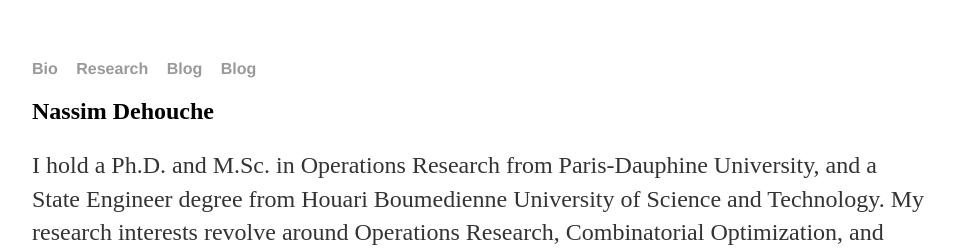
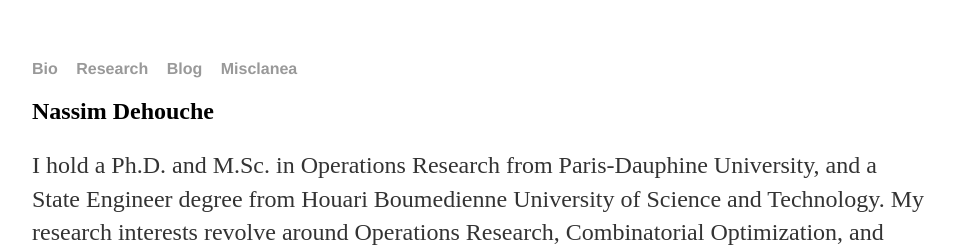
Before and after one commit to ndehouche/ndehouche.github.io, a Jekyll site: the page built from index.html, in a window 1280 px wide. Shown: the top 252 px of the page, without its empty margins (160-1114 px from the left). Built offline with Jekyll 4.4.1, drawn with Linux system fonts in a browser that asks for light colours.

Commit message:
Update default.html

```diff
--- a/_layouts/default.html
+++ b/_layouts/default.html
@@ -12,7 +12,7 @@
 
 	        		<li><a href="/Res">Research</a></li>
 	        		<li><a href="/blog">Blog</a></li>
-				<li><a href="/Misclanea">Blog</a></li>
+				<li><a href="/misc">Misclanea</a></li>
 	    		</ul>
 			</nav>
 			<div class="container">
```
